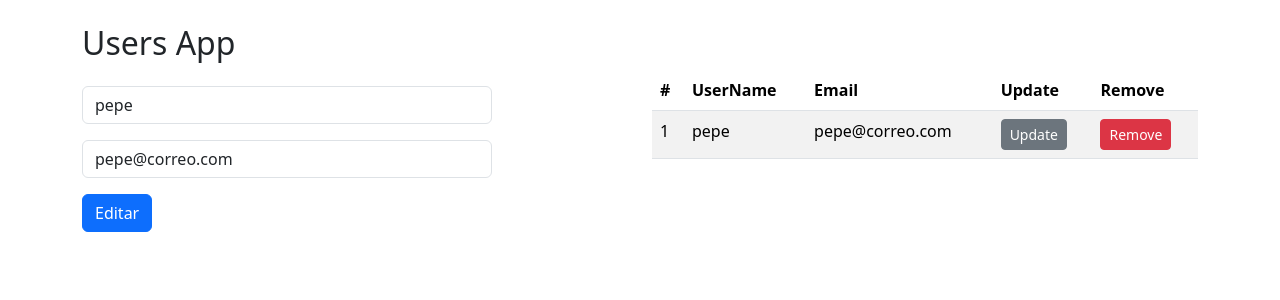
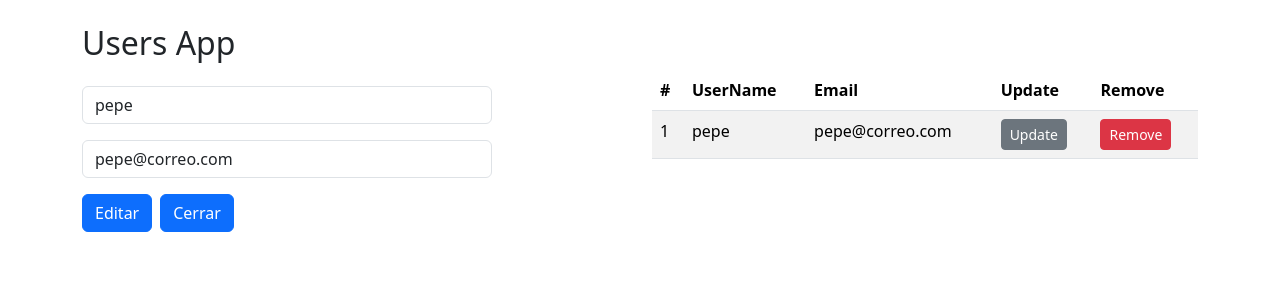
Before and after one commit to Alexis260698/usuarios-FrontReact, a React (Vite) app: page / in a window 1280 px wide. Both pictures are taken after a click on the button "Update". Shown: the top 300 px of the page. Built offline with nearby package versions, Linux system fonts and the light colour scheme.

Commit message:
Abrir y Cerrar Formulario

```diff
--- a/src/Components/UserForm.jsx
+++ b/src/Components/UserForm.jsx
@@ -1,7 +1,7 @@
 import { useEffect, useState } from "react"
 import Swal from "sweetalert2";
 
-export const UserForm = ({ userSelected, handlerAddUser, initialUserForm }) => {
+export const UserForm = ({ handlerCloseForm, userSelected, handlerAddUser, initialUserForm }) => {
 
     const [userForm, setUserForm] = useState(initialUserForm);
 
@@ -29,7 +29,7 @@ export const UserForm = ({ userSelected, handlerAddUser, initialUserForm }) => {
                 icon: "error",
                 title: "Error de validacion",
                 text: "Debes completar el formulario!"
-              });
+            });
 
 
             return;
@@ -37,6 +37,11 @@ export const UserForm = ({ userSelected, handlerAddUser, initialUserForm }) => {
 
         handlerAddUser(userForm);
         setUserForm(initialUserForm)
+    }
+
+    const onCloseForm = () => {
+        handlerCloseForm();
+        setUserForm(initialUserForm);
     }
 
     return (
@@ -53,7 +58,7 @@ export const UserForm = ({ userSelected, handlerAddUser, initialUserForm }) => {
                 type="password"
                 name="password"
                 value={password}
-                onChange={onInputChange} /> }
+                onChange={onInputChange} />}
             <input
                 className="form-control my-3 w-75"
                 placeholder="email"
@@ -69,6 +74,10 @@ export const UserForm = ({ userSelected, handlerAddUser, initialUserForm }) => {
                 className="btn btn-primary"
                 type='submit'
             >{id > 0 ? 'Editar' : 'Crear'}</button>
+            <button className="btn btn-primary mx-2"
+                type="button"
+                onClick={() => onCloseForm()}
+            >Cerrar</button>
         </form>
 
     )
--- a/src/Components/UsersApp.jsx
+++ b/src/Components/UsersApp.jsx
@@ -12,8 +12,11 @@ export const UsersApp = () => {
         userSelected,
         initialUserForm,
         handlerAddUser,
+        visibleForm,
         handlerRemoveUser,
         handlerUserSelectedForm,
+        handlerOpenForm,
+        handlerCloseForm,
     } = useUser();
 
     return (
@@ -21,15 +24,24 @@ export const UsersApp = () => {
             <h2>Users App</h2>
 
             <div className="row">
+                {!visibleForm ||
+                    <div className="col">
 
-                <div className="col">
                         <UserForm
                             handlerAddUser={handlerAddUser}
                             initialUserForm={initialUserForm}
                             userSelected={userSelected}
+                            handlerCloseForm = { handlerCloseForm }
                         ></UserForm>
+
                     </div>
+                }
                 <div className="col">
+                    {visibleForm ||
+                        <button className="btn btn-primary my-2"
+                        onClick={ handlerOpenForm}
+                        >Nuevo Usuario
+                        </button>}
                     {users.length === 0
                         ? <div className="alert alert-warning">No hay usuarios</div>
                         : <UsersList
--- a/src/hooks/useUsers.js
+++ b/src/hooks/useUsers.js
@@ -22,19 +22,13 @@ const initialUserForm = {
 export const useUser = () => {
     const [users, dispatch] = useReducer(usersReducer, initialUsers);
     const [userSelected, setUserSelected] = useState(initialUserForm);
+    const [visibleForm, setVisibleForm] = useState(false);
 
     const handlerAddUser = (user) => {
 
-        let type;
-
-        if(user.id === 0){
-            type ="addUser";
-        }else{
-            type ="updateUser";
-        }
 
         dispatch({
-            type: type,
+            type: (user.id === 0) ? "addUser" : "updateUser",
             payload: user,
         })
 
@@ -48,6 +42,7 @@ export const useUser = () => {
             icon: "success"
         });
 
+        handlerCloseForm();
     }
 
     const handlerRemoveUser = (id) => {
@@ -77,16 +72,28 @@ export const useUser = () => {
     }
 
     const handlerUserSelectedForm = (user) => {
+        setVisibleForm(true);
         setUserSelected({...user});
     }
 
+    const handlerOpenForm = () => {
+        setVisibleForm(true);
+    }
+
+    const handlerCloseForm = () => {
+        setVisibleForm(false);
+        setUserSelected(initialUserForm);
+    }
 
     return {
         users,
         userSelected,
         initialUserForm,
+        visibleForm,
         handlerAddUser,
         handlerRemoveUser,
         handlerUserSelectedForm,
+        handlerOpenForm,
+        handlerCloseForm,
     }
 }
```
Lines whose indentation alone changed are shown as unchanged.
